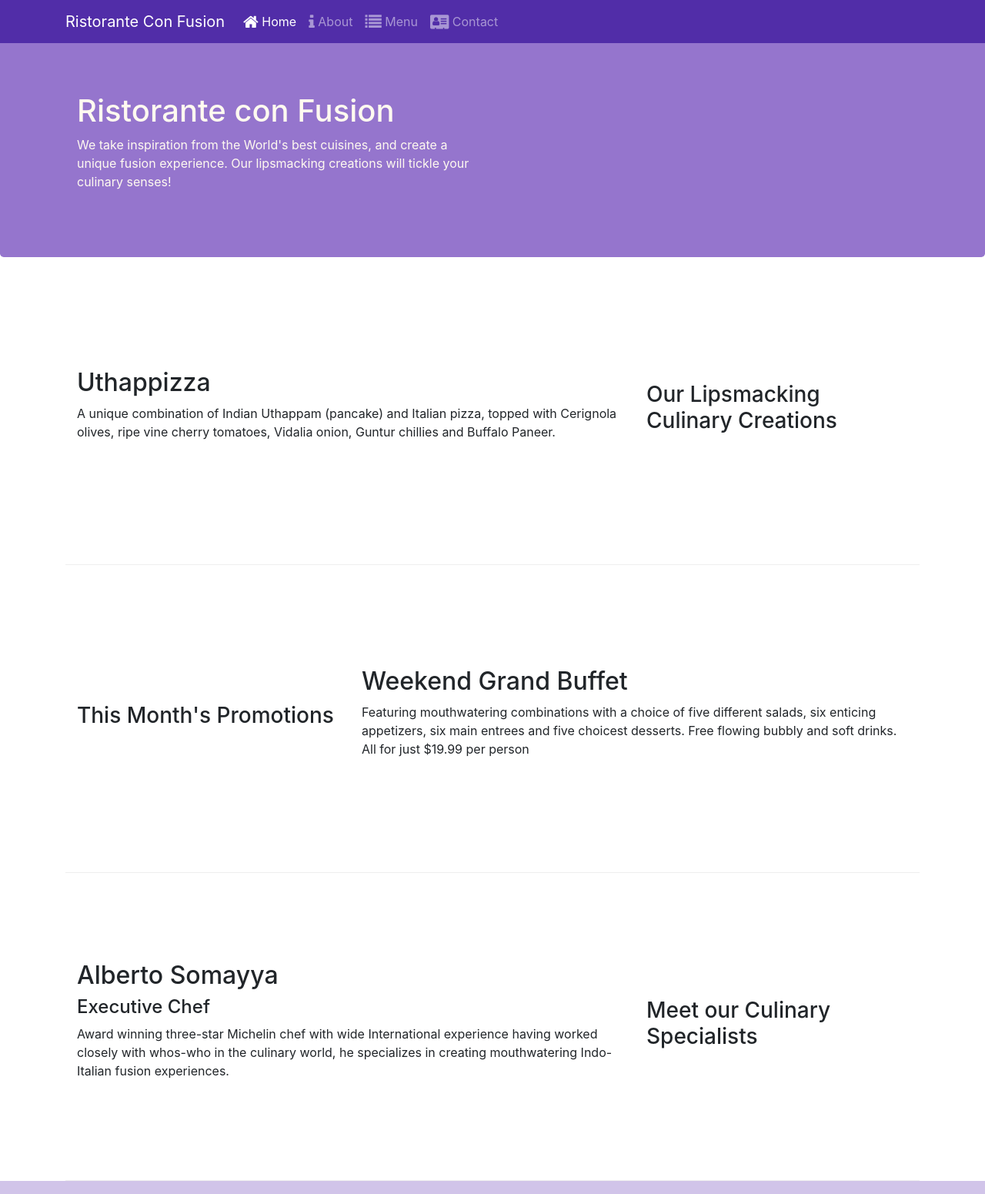
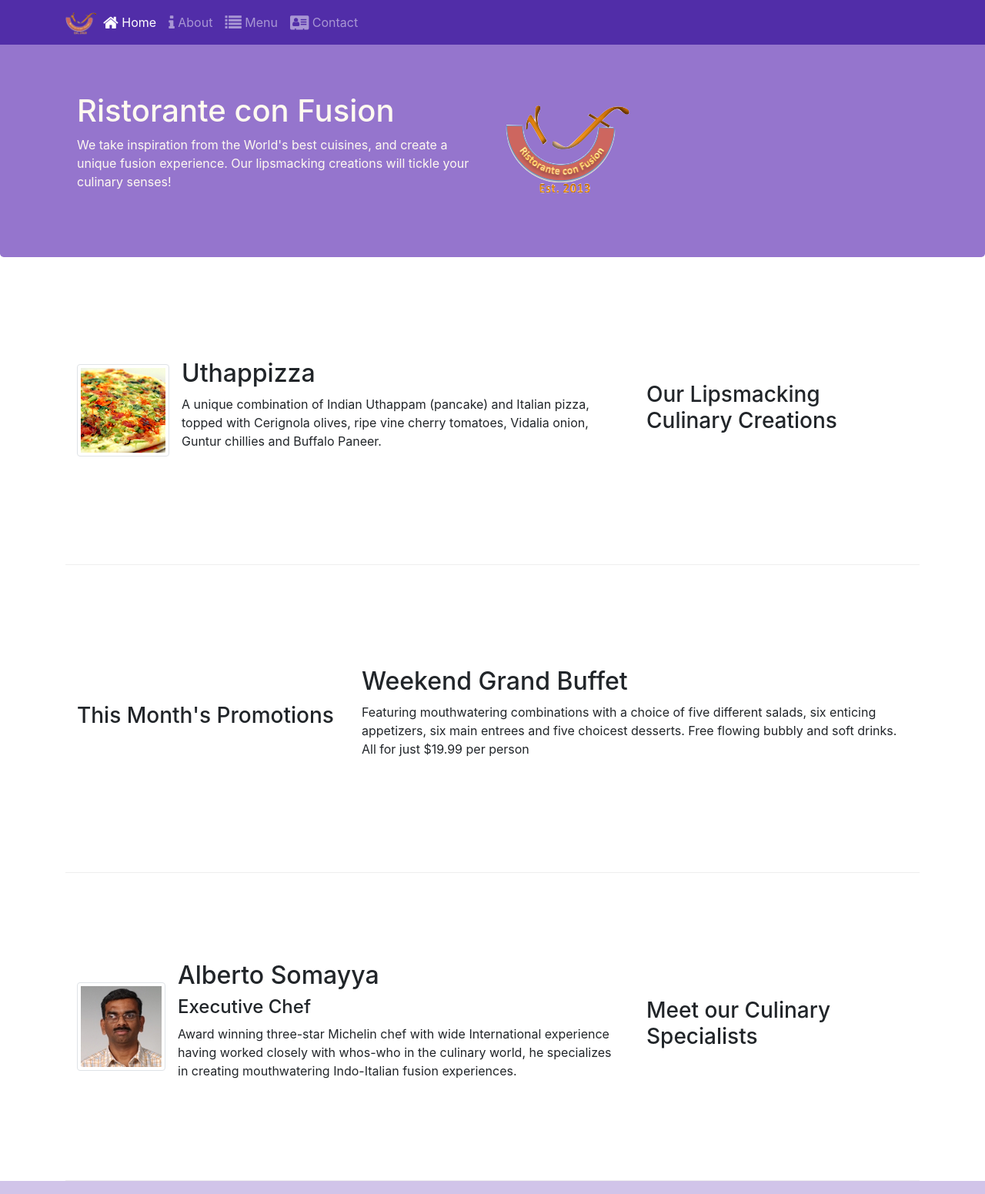
Before and after one commit to Apurvadutta/bootstrap-project, a website: page index.html in a window 1280 px wide. Shown: the top 1551 px of the page at 77% size. Drawn offline with nearby package versions, Linux system fonts and the light colour scheme.

Commit message:
images and media

```diff
--- a/index.html
+++ b/index.html
@@ -21,7 +21,7 @@
             <button class="navbar-toggler" type="button" data-toggle="collapse" data-target="#Navbar">
                 <span class="navbar-toggler-icon"></span>
             </button>
-            <a class="navbar-brand" href="#">Ristorante Con Fusion</a>
+            <a class="navbar-brand mr-auto" href="#"><img src="img/logo.png" height="30" width="41"></a>
             <div class="collapse navbar-collapse" id="Navbar">
                 <ul class="navbar-nav mr-auto">
                     <li class="nav-item active"><a class="nav-link" href="#"><span class="fa fa-home fa-lg"></span> Home</a></li>
@@ -40,7 +40,8 @@
                     <h1>Ristorante con Fusion</h1>
                     <p>We take inspiration from the World's best cuisines, and create a unique fusion experience. Our lipsmacking creations will tickle your culinary senses!</p>
                 </div>
-                <div class="col-12 col-sm">
+                <div class="col-12 col-sm align-self-center">
+                    <img src="img/logo.png" class="img-fluid">
                 </div>
             </div>
         </div>
@@ -52,9 +53,19 @@
                 <h3>Our Lipsmacking Culinary Creations</h3>
             </div>
             <div class="col col-sm order-sm-first col-md">
-                <h2>Uthappizza</h2>
-                <p>A unique combination of Indian Uthappam (pancake) and Italian pizza, topped with Cerignola olives, ripe vine cherry tomatoes, Vidalia onion, Guntur chillies and Buffalo Paneer.</p>
+            <div class="media">
+                <img class="d-flex mr-3 img-thumbnail align-self-center"
+                        src="img/uthappizza.png" alt="Uthappizza">
+                <div class="media-body">
+                    <h2 class="mt-0">Uthappizza</h2>
+                    <p class="d-none d-sm-block">A unique combination of Indian Uthappam (pancake) and
+                        Italian pizza, topped with Cerignola olives, ripe vine
+                        cherry tomatoes, Vidalia onion, Guntur chillies and
+                        Buffalo Paneer.</p>
+                </div>
             </div>
+            </div>
+
         </div>
 
 
@@ -73,10 +84,21 @@
                 <h3>Meet our Culinary Specialists</h3>
             </div>
             <div class="col col-sm order-sm-first col-md">
-                <h2>Alberto Somayya</h2>
-                <h4>Executive Chef</h4>
-                <p>Award winning three-star Michelin chef with wide International experience having worked closely with whos-who in the culinary world, he specializes in creating mouthwatering Indo-Italian fusion experiences. </p>
+            <div class="media">
+                <img class="d-flex mr-3 img-thumbnail align-self-center"
+                        src="img/alberto.png" alt="Alberto Somayya">
+                <div class="media-body">
+                    <h2 class="mt-0">Alberto Somayya</h2>
+                    <h4>Executive Chef</h4>
+                    <p class="d-none d-sm-block">Award winning three-star Michelin chef with wide
+                        International experience having worked closely with
+                        whos-who in the culinary world, he specializes in
+                        creating mouthwatering Indo-Italian fusion experiences.
+                        </p>
+                </div>
             </div>
+            </div>
+
         </div>
     </div>
 
```
Also changed, not shown: aboutus.html (+3 -2 lines), contactus.html (+3 -2 lines), img/alberto.png (added), img/buffet.png (added), img/logo.png (added), img/uthappizza.png (added), 2 other files.
